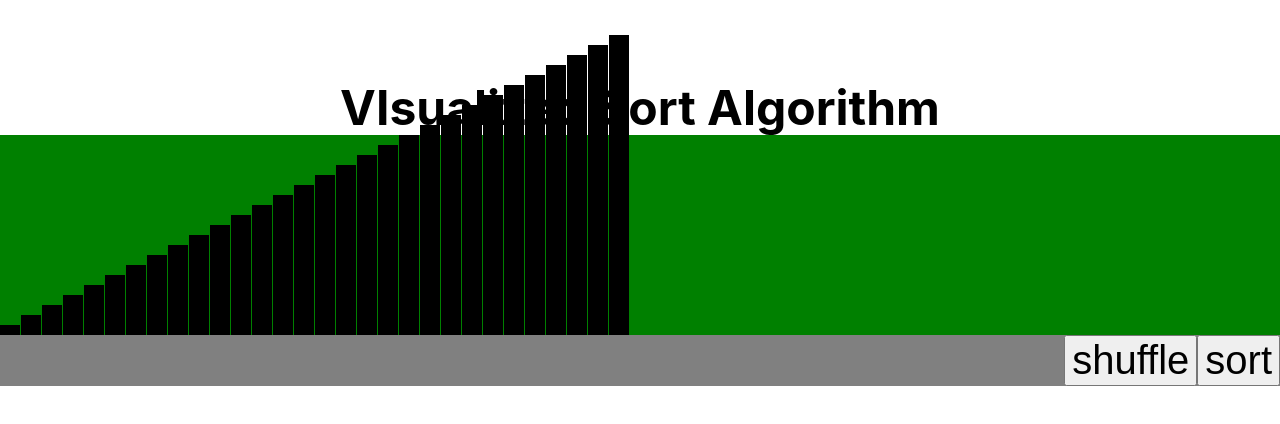
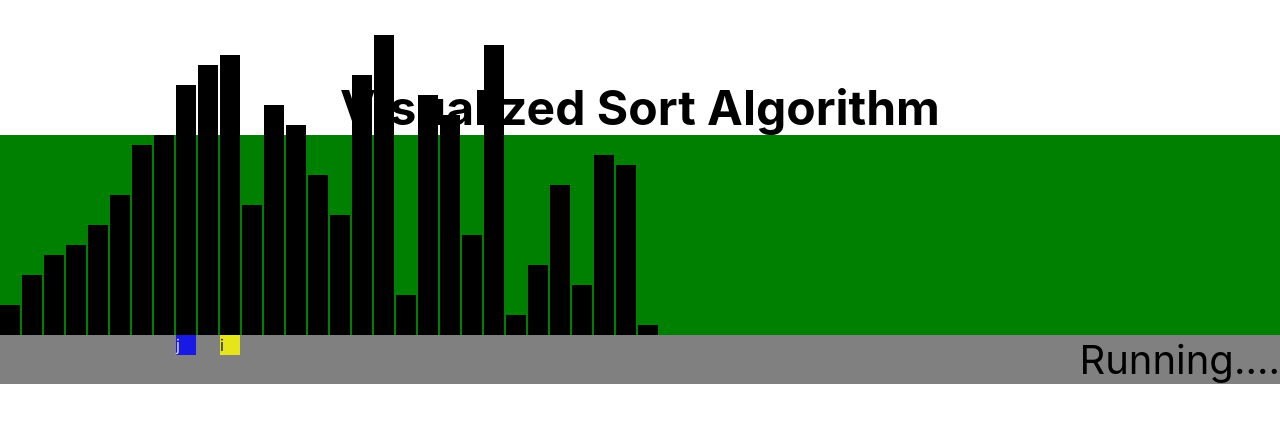
Before and after one commit to jerome-geek/visualized-sort-algorithm, a Next.js app: page / in a window 1280 px wide. Both pictures are taken after a click on the button "sort". Shown: the top 424 px of the page. Built offline with nearby package versions, Linux system fonts and the light colour scheme.

Commit message:
Add the Index i, j and the State of Running

```diff
--- a/components/Bar.tsx
+++ b/components/Bar.tsx
@@ -1,4 +1,4 @@
-import React, { FC } from "react";
+import { FC, Fragment } from "react";
 
 interface IPropsBar {
   value: number;
@@ -9,11 +9,11 @@ const Bar: FC<IPropsBar> = (props) => {
   const { value, index } = props;
   const style = {
     height: value * 10,
-    transform: `translateX(${index * 21}px)`,
+    transform: `translateX(${index * 22}px)`,
   };
 
   return (
-    <React.Fragment>
+    <Fragment>
       <div style={style} className="bar" />
       <style jsx>{`
         .bar {
@@ -27,7 +27,7 @@ const Bar: FC<IPropsBar> = (props) => {
           font-size: 15px;
         }
       `}</style>
-    </React.Fragment>
+    </Fragment>
   );
 };
 
--- a/components/InsertionSort.tsx
+++ b/components/InsertionSort.tsx
@@ -1,4 +1,4 @@
-import { useState, SetStateAction } from "react";
+import { useState, SetStateAction, Dispatch } from "react";
 import { range, shuffle } from "lodash";
 import Bar from "./Bar";
 
@@ -11,44 +11,52 @@ const swap = (arr: number[], a: number, b: number) => {
   arr[b] = tmp;
 };
 
-const delaySetArr = (
-  arr: number[],
-  setArr: (value: SetStateAction<number[]>) => void
-) => {
+type TSetArr = Dispatch<SetStateAction<number[]>>;
+type TSetIndex = Dispatch<SetStateAction<number>>;
+const delaySetArr = (arr: number[], setArr: TSetArr) => {
   return new Promise((resolve) => {
     setArr([...arr]);
     setTimeout(() => {
       resolve();
-    }, 10);
+    }, 100);
   });
 };
 
 const sort = async (
   arr: number[],
-  setArr: (value: SetStateAction<number[]>) => void
+  setArr: TSetArr,
+  setIndexI: TSetIndex,
+  setIndexJ: TSetIndex
 ) => {
   // https://en.wikipedia.org/wiki/Insertion_sort
   let i = 1;
   while (i < arr.length) {
     let j = i;
+    setIndexJ(i);
     while (j > 0 && arr[j - 1] > arr[j]) {
       swap(arr, j, j - 1);
       await delaySetArr(arr, setArr);
       j = j - 1;
+      setIndexJ(j - 1);
     }
     i = i + 1;
+    setIndexI(i);
   }
 };
 
 export default () => {
   const [arr, setArr] = useState(getArr());
+  const [indexI, setIndexI] = useState(1);
+  const [indexJ, setIndexJ] = useState(1);
+  const [isRunning, setIsRunning] = useState(false);
 
   const handleShuffle = () => setArr(getArr());
 
   const handleSort = () => {
     const sortedArr = [...arr];
-    sort(sortedArr, setArr);
+    sort(sortedArr, setArr, setIndexI, setIndexJ);
     setArr(sortedArr);
+    setIsRunning(true);
   };
 
   return (
@@ -58,10 +66,23 @@ export default () => {
           <Bar key={i} value={value} index={i} />
         ))}
       </div>
+      <div
+        className="index i"
+        style={{ transform: `translateX(${indexI * 22}px)` }}
+      >
+        i
+      </div>
+      <div
+        className="index j"
+        style={{ transform: `translateX(${indexJ * 22}px)` }}
+      >
+        j
+      </div>
 
       <div className="buttonBox">
-        <button onClick={handleShuffle}>shuffle</button>
-        <button onClick={handleSort}>sort</button>
+        {!isRunning && <button onClick={handleShuffle}>shuffle</button>}
+        {!isRunning && <button onClick={handleSort}>sort</button>}
+        {isRunning && <div className="running">Running....</div>}
       </div>
 
       <style jsx>
@@ -83,6 +104,22 @@ export default () => {
           button {
             font-size: 40px;
           }
+          .running {
+            font-size: 40px;
+          }
+          .index {
+            position: absolute;
+            width: 20px;
+            opacity: 0.8;
+          }
+          .index.i {
+            background-color: yellow;
+            color: black;
+          }
+          .index.j {
+            background-color: blue;
+            color: white;
+          }
         `}
       </style>
     </div>
```
